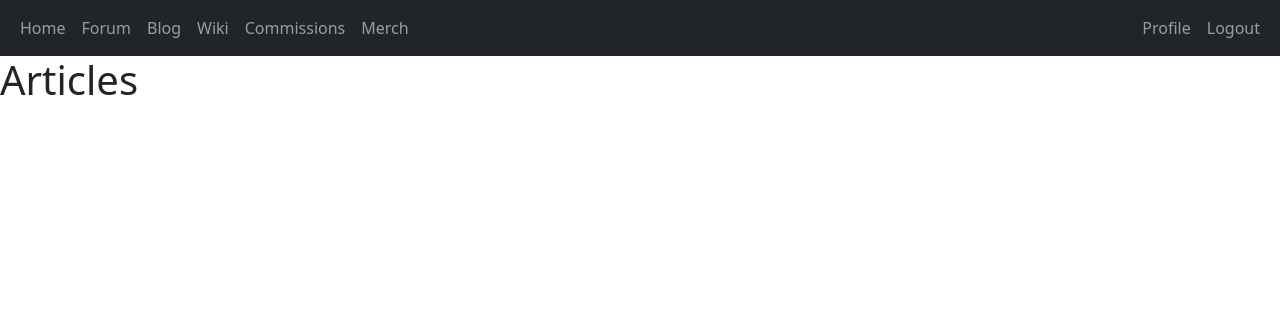
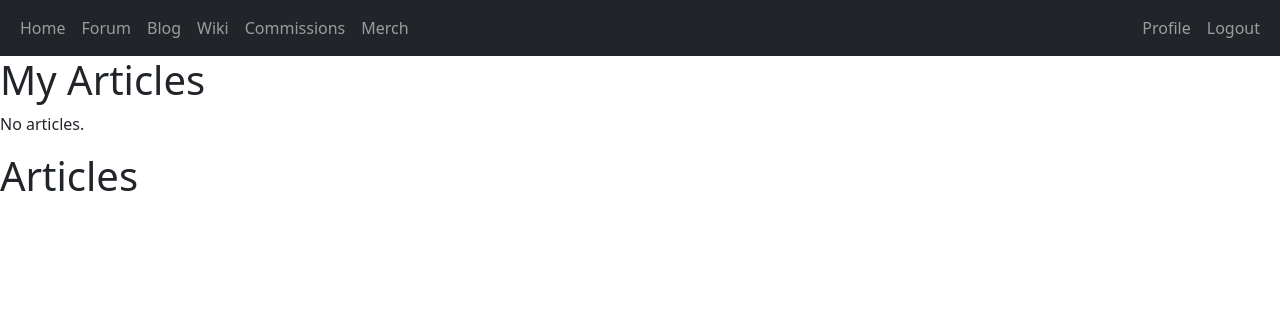
Before and after one commit to pris-matic/hobbysite-CD-3, a Django app: page /wiki/articles/ in a window 1280 px wide. Shown: the top 316 px of the page. Run offline with Django 5.2, Linux system fonts and the light colour scheme; the visitor is signed in with stand-in values (Sample User, id 1); data that the repository does not hold is empty.

Commit message:
Updated article list view and template to separate current user's articles

```diff
--- a/hobbysite/wiki/templates/wiki/articlesList.html
+++ b/hobbysite/wiki/templates/wiki/articlesList.html
@@ -2,12 +2,27 @@
 {% load static %}
 {% block title %}Wiki Article List{% endblock %}
 {% block content %}
+    {% if request.user.is_authenticated %}
+    <h1> My Articles </h1>
+        {% if user_articles.all %}
+        <ul>
+	    {% for article in user_articles.all %}
+	    <li> <a href="{% url 'wiki:article_detail' article.id %}"> {{article.title}} </a> </li>
+	    {% endfor %}
+        </ul>
+	{% else %}
+	<p> No articles.</p>
+	{% endif %}
+    {% endif %}
+
     <h1> Articles </h1>
     {% for category in categories %}
     <h2> {{category.name}} </h2>
         <ul>
-	{% for article in category.article.all %}
-	<li> <a href="{% url 'wiki:article_detail' article.id %}"> {{article.title}} </a> </li>
+	{% for article in category.articles.all %}
+	{% if article.author.user != request.user %}
+	    <li> <a href="{% url 'wiki:article_detail' article.id %}"> {{article.title}} </a> </li>
+	{% endif %}
 	{% endfor %}
     </ul>
     {% endfor %}
--- a/hobbysite/wiki/views.py
+++ b/hobbysite/wiki/views.py
@@ -3,7 +3,11 @@ from .models import Article, ArticleCategory
 
 def articles_list(request):
     categories = ArticleCategory.objects.all()
-    return render(request, 'wiki/articlesList.html', {'categories':categories})
+    if request.user.is_authenticated:
+        user_articles = Article.objects.filter(author__user=request.user)
+    else:
+        user_articles = {}
+    return render(request, 'wiki/articlesList.html', {'categories':categories, 'user_articles':user_articles})
 
 def article_detail(request, key):
     return render(request, 'wiki/articleDetail.html', {'article': Article.objects.get(id=key)})
```
